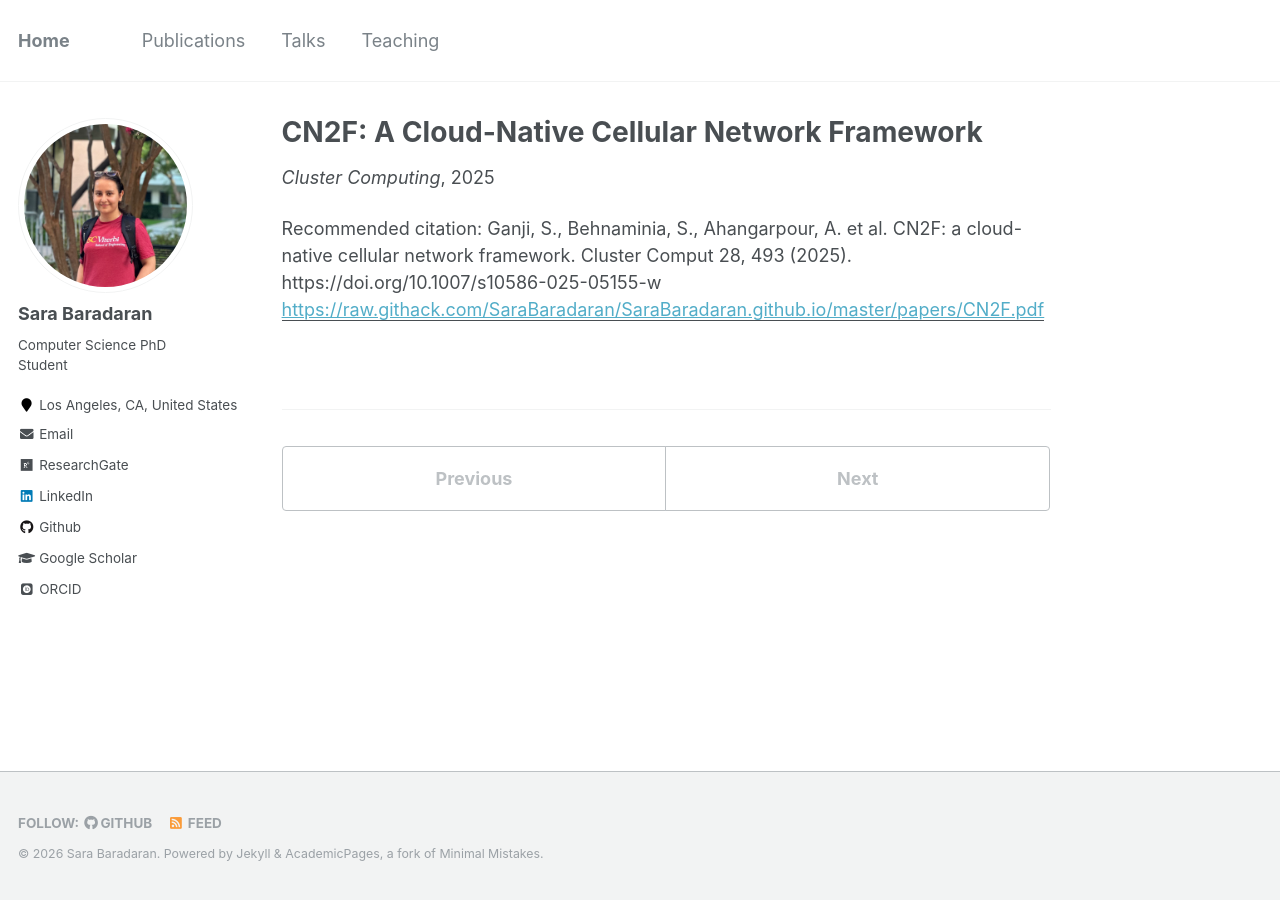
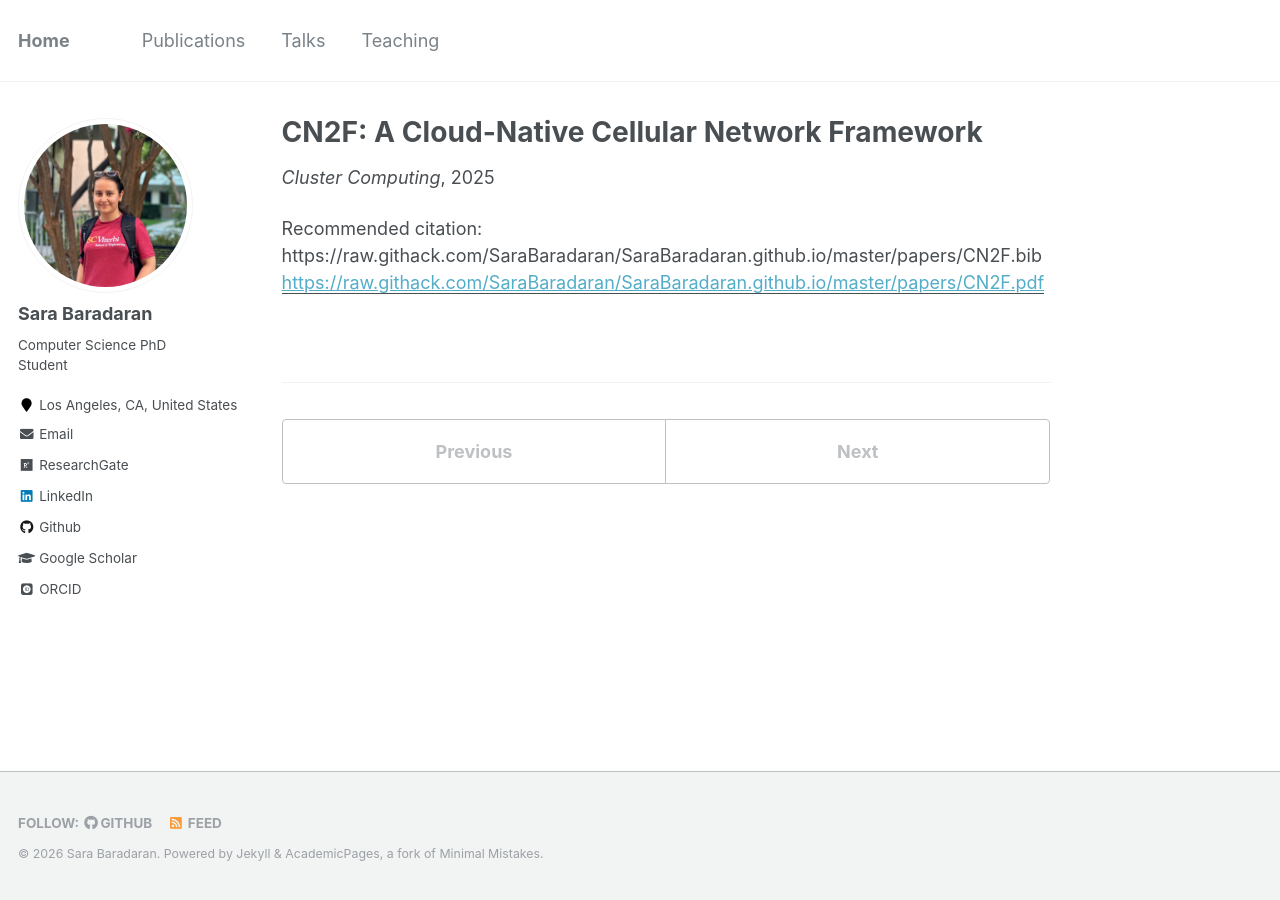
Before and after one commit to SaraBaradaran/SaraBaradaran.github.io, a Jekyll site: the page built from _publications/CN2F.md, in a window 1280 px wide. Built offline with Jekyll 4.4.1, drawn with Linux system fonts in a browser that asks for light colours; some web fonts are replaced.

Commit message:
Update CN2F.md

```diff
--- a/_publications/CN2F.md
+++ b/_publications/CN2F.md
@@ -5,7 +5,7 @@
 date: 2025-11-01
 venue: 'Cluster Computing'
 image: profile2.jpg
-citation: 'Ganji, S., Behnaminia, S., Ahangarpour, A. et al. CN2F: a cloud-native cellular network framework. Cluster Comput 28, 493 (2025). https://doi.org/10.1007/s10586-025-05155-w'
+citation: 'https://raw.githack.com/SaraBaradaran/SaraBaradaran.github.io/master/papers/CN2F.bib'
 paperurl: 'https://raw.githack.com/SaraBaradaran/SaraBaradaran.github.io/master/papers/CN2F.pdf'
 
 ---
```
